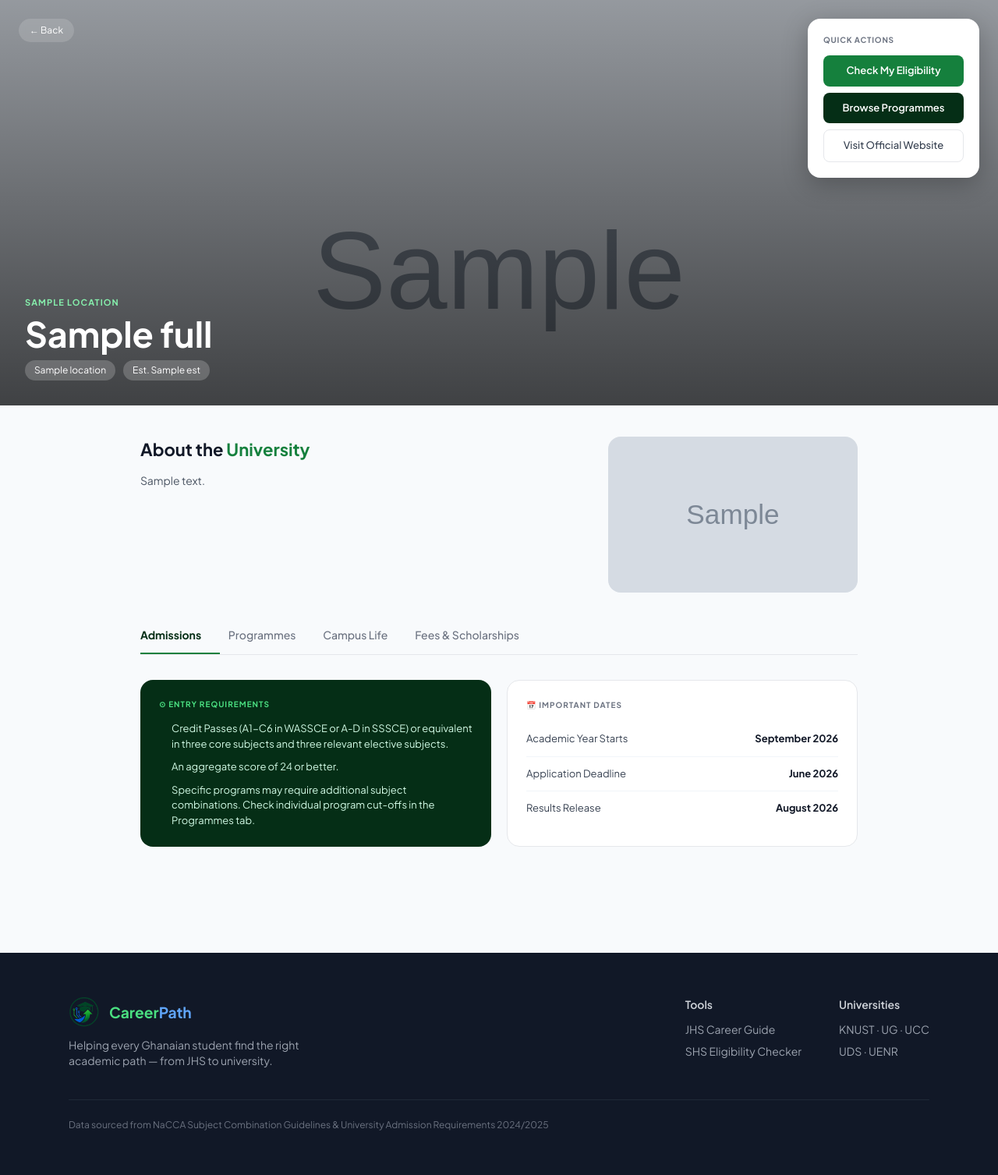
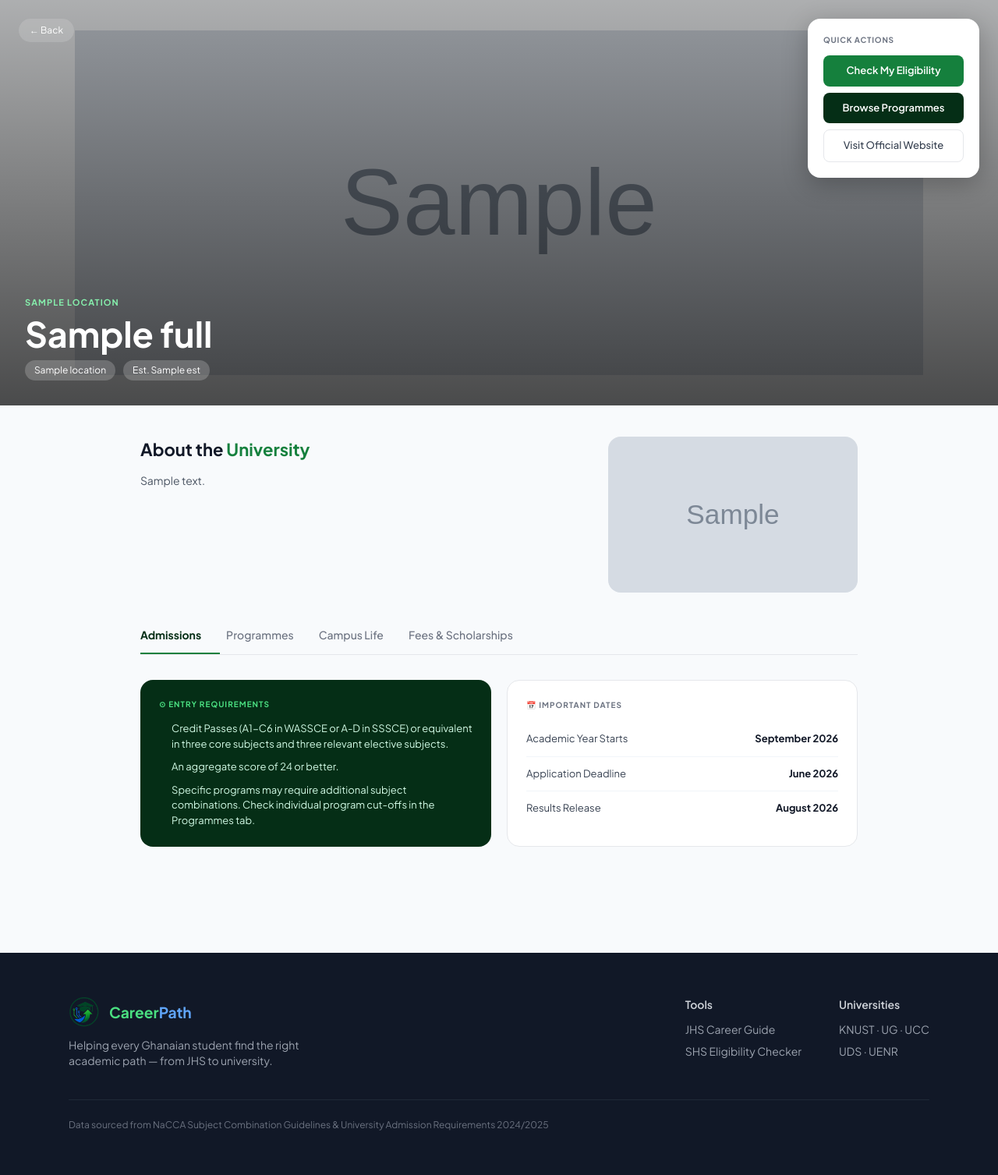
Before and after one commit to opscott94/careerpath, a Django app: template frontend/templates/frontend/university_detail.html in a window 1280 px wide. Shown: the part 65-1572 px from the top of the page at 78% size. Run offline with Django 5.2, Linux system fonts and the light colour scheme; the template is opened without the code that fills it: most values are stand-ins (such as "Sample title", 1, 10 or a date in 2020); grey boxes marked "Sample" are stand-in pictures; some libraries are stand-ins or nearby versions.

Commit message:
Fix hero image zoom and left-align tabs

```diff
--- a/frontend/templates/frontend/university_detail.html
+++ b/frontend/templates/frontend/university_detail.html
@@ -11,7 +11,7 @@
 
 <!-- Hero -->
 <div style="position:relative;height:520px;overflow:hidden;">
-  <img src="{{ uni.image }}" style="position:absolute;inset:0;width:100%;height:100%;object-fit:cover;object-position:center 30%;" alt="{{ uni.name }}">
+  <img src="{{ uni.image }}" style="position:absolute;inset:0;width:100%;height:100%;object-fit:cover;object-position:center center;transform:scale(0.85);transform-origin:center center;" alt="{{ uni.name }}">
   <div style="position:absolute;inset:0;background:linear-gradient(to bottom, rgba(0,0,0,0.3) 0%, rgba(0,0,0,0.7) 100%);"></div>
 
   <a href="/" style="position:absolute;top:24px;left:24px;font-size:12px;color:#fff;text-decoration:none;background:rgba(255,255,255,0.15);padding:6px 14px;border-radius:100px;backdrop-filter:blur(4px);">← Back</a>
@@ -35,7 +35,7 @@
 </div>
 
 <!-- About + Image -->
-<div style="max-width:960px;margin:0 auto;padding:40px 20px 0;">
+<div style="max-width:960px;margin:0 auto;padding:40px 20px 0;text-align:left;">
   <div style="display:grid;grid-template-columns:1fr 320px;gap:32px;margin-bottom:32px;">
     <div>
       <h2 style="font-size:22px;font-weight:700;color:#111827;margin:0 0 12px;">About the <span style="color:#15803d;">University</span></h2>
@@ -47,7 +47,7 @@
   </div>
 
   <!-- Tabs -->
-  <div style="border-bottom:1px solid #e5e7eb;margin-bottom:32px;margin-left:0;">
+  <div style="border-bottom:1px solid #e5e7eb;margin-bottom:32px;display:flex;justify-content:flex-start;">
     <button class="tab-btn active" onclick="switchTab('admissions')">Admissions</button>
     <button class="tab-btn" onclick="switchTab('programmes')">Programmes</button>
     <button class="tab-btn" onclick="switchTab('campus')">Campus Life</button>
```
